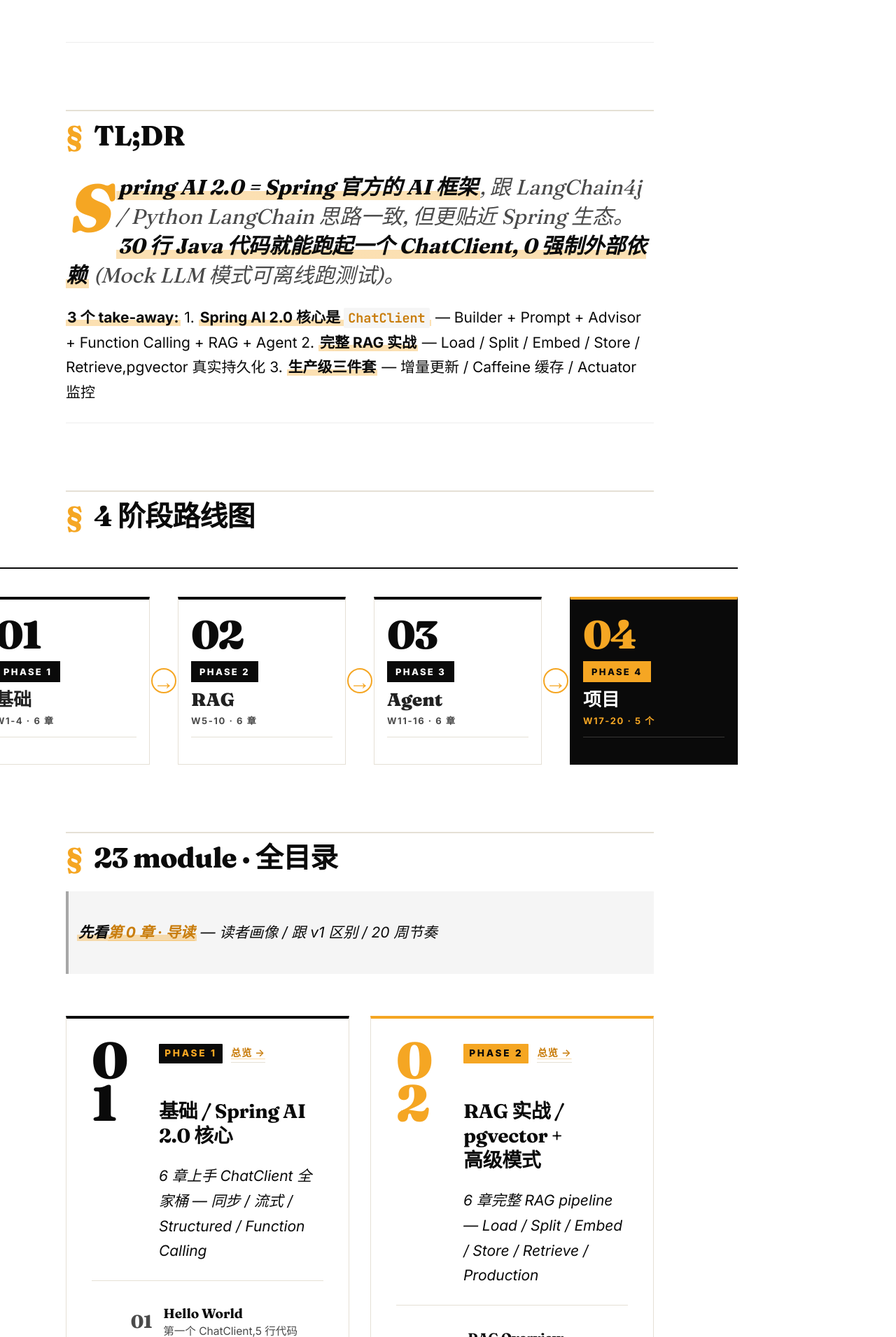
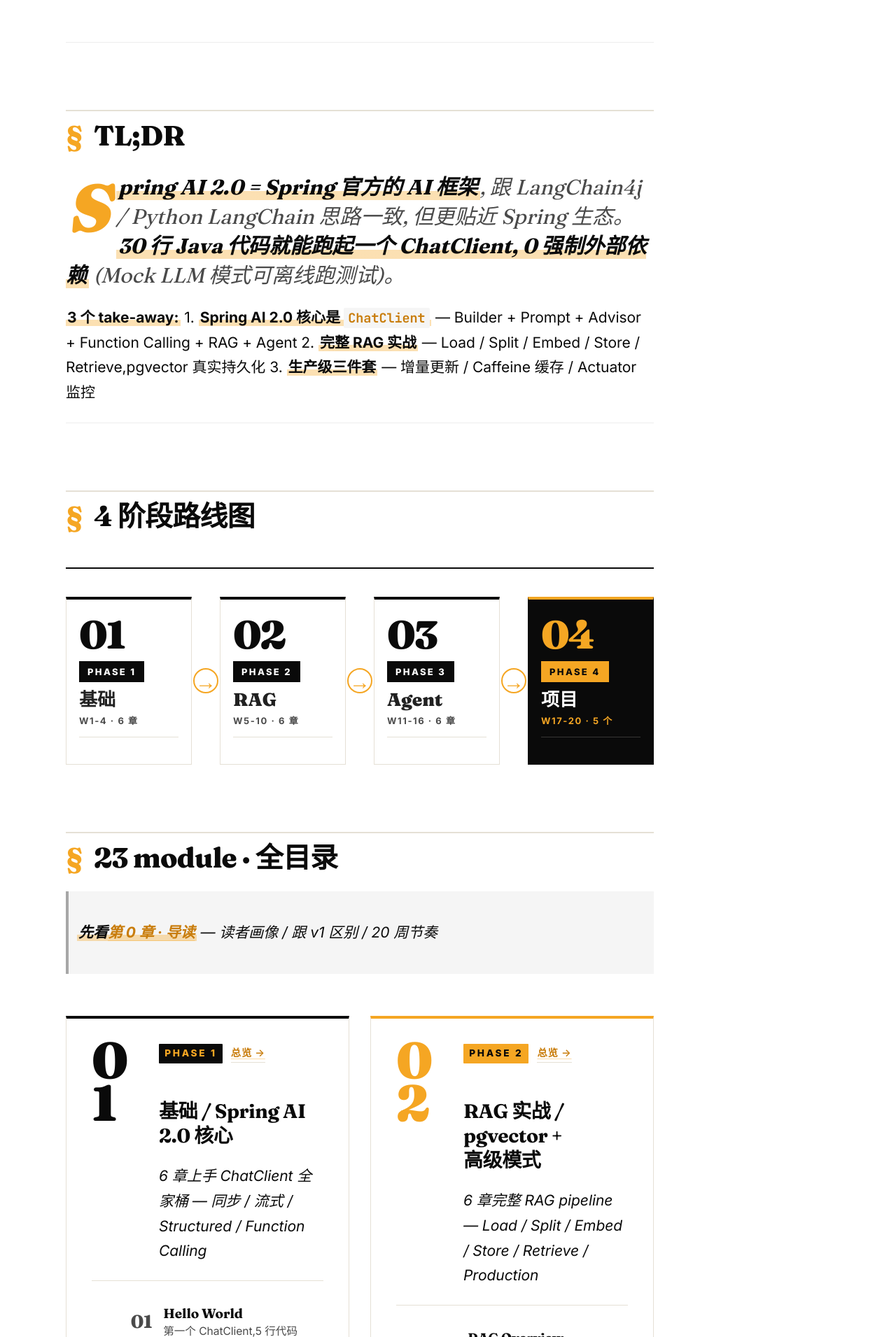
Before and after one commit to mishishi/spring-ai-2-0-projects, an MkDocs documentation site: the page built from docs/index.md, in a window 1280 px wide. Shown: the part 1173-3084 px from the top of the page at 70% size. Built offline with MkDocs 1.6.1 and Material for MkDocs 9.7.7, drawn with Linux system fonts in a browser that asks for light colours; comment, search, counter and statistics services are not loaded.

Commit message:
refactor(css): phase-journey 居中(在 article 内 1080px max-width)

```diff
--- a/docs/stylesheets/extra.css
+++ b/docs/stylesheets/extra.css
@@ -1678,18 +1678,14 @@
    ============================================ */
 .phase-journey {
   display: grid;
-  /* 4 cards + 3 arrows, fixed width 出 article */
   grid-template-columns: 1fr 40px 1fr 40px 1fr 40px 1fr;
   margin: 2.5rem auto 3rem;
   padding: 2rem 0 0;
   border-top: 2px solid var(--ink);
   align-items: stretch;
-  width: 1080px;
-  max-width: calc(100vw - 4rem);
+  width: 100%;
+  max-width: 1080px;
   box-sizing: border-box;
-  position: relative;
-  left: 50%;
-  transform: translateX(-50%);
 }
 
 .phase-journey__card {
```
